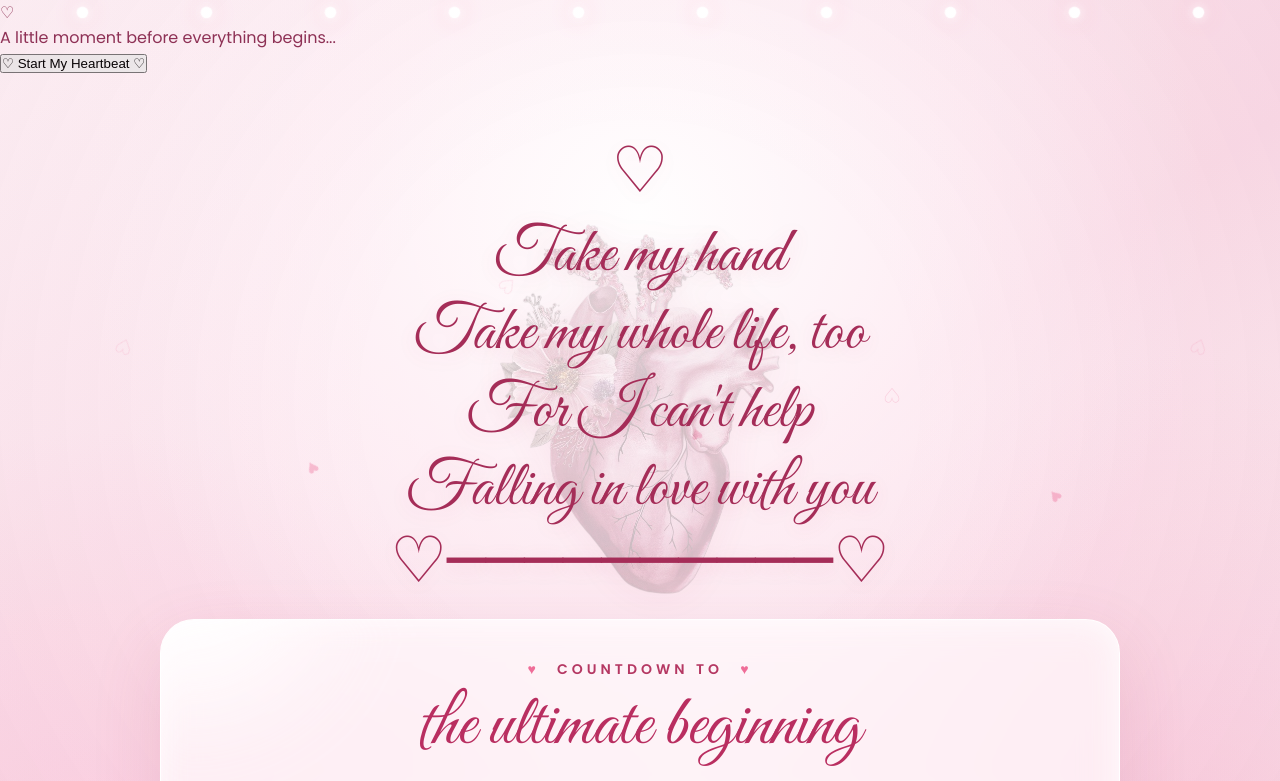
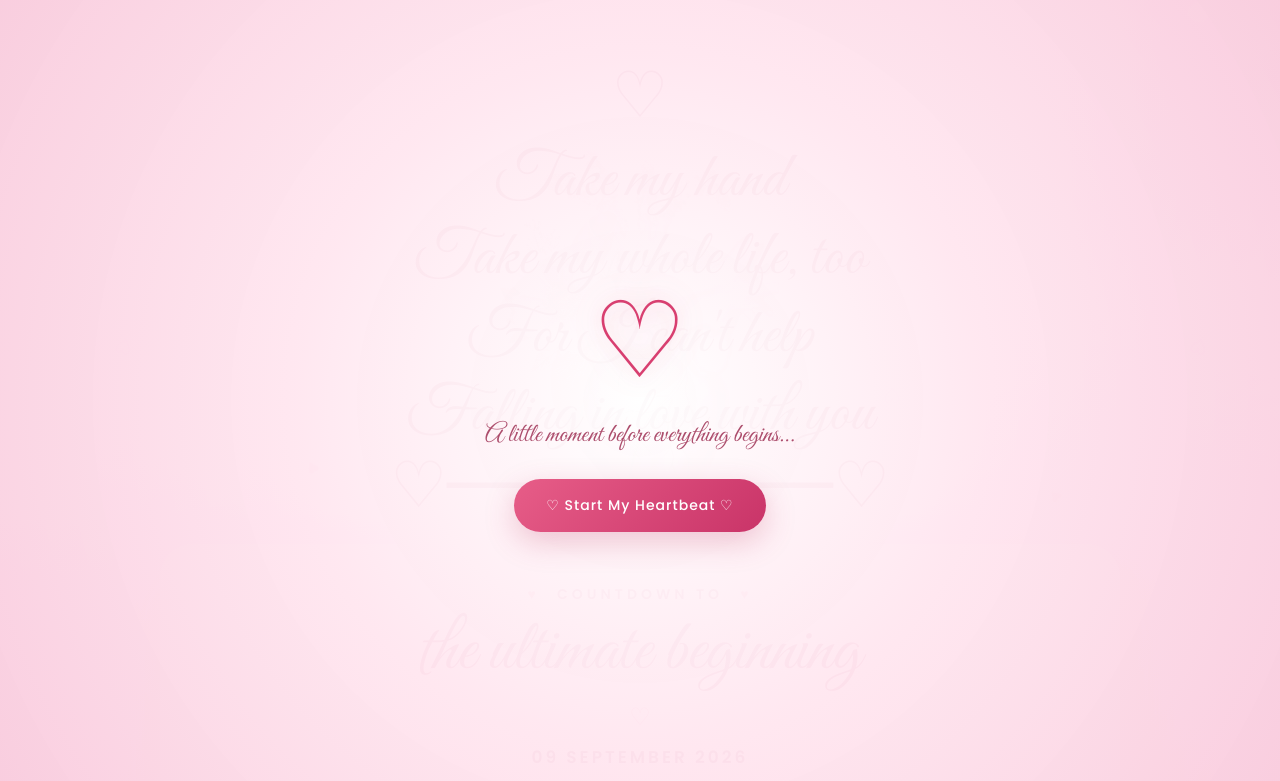
Before and after one commit to zihad202/the-ultimate-beginning, a plain HTML site: page index.html in a window 1280 px wide. Shown: the top 781 px of the page. Drawn offline with Linux system fonts and the light colour scheme.

Commit message:
Add romantic opening screen styles

```diff
--- a/style.css
+++ b/style.css
@@ -637,3 +637,252 @@ main,
     }
 
 }
+
+/* =================================
+   ROMANTIC OPENING SCREEN
+   ================================= */
+
+#openingScreen {
+    position: fixed;
+
+    inset: 0;
+
+    z-index: 99999;
+
+    display: flex;
+    align-items: center;
+    justify-content: center;
+
+    text-align: center;
+
+    background:
+        radial-gradient(
+            circle at center,
+            rgba(255,255,255,0.98) 0%,
+            rgba(255,231,240,0.97) 45%,
+            rgba(249,205,222,0.98) 100%
+        );
+
+    transition:
+        opacity 1s ease,
+        visibility 1s ease;
+}
+
+
+/* যখন website open হবে */
+
+#openingScreen.hide {
+    opacity: 0;
+    visibility: hidden;
+    pointer-events: none;
+}
+
+
+/* Content */
+
+.opening-content {
+    display: flex;
+    flex-direction: column;
+    align-items: center;
+
+    padding: 30px;
+
+    animation: openingAppear 1.5s ease;
+}
+
+
+/* Big romantic heart */
+
+.opening-heart {
+    font-size: 95px;
+
+    color: #d83f70;
+
+    margin-bottom: 8px;
+
+    animation: openingHeartbeat 1.4s ease-in-out infinite;
+
+    text-shadow:
+        0 0 20px rgba(216,63,112,0.25),
+        0 0 45px rgba(255,110,155,0.18);
+}
+
+
+/* Small romantic sentence */
+
+.opening-small {
+    max-width: 330px;
+
+    margin: 0 0 28px;
+
+    font-family: "Great Vibes", cursive;
+
+    font-size: 26px;
+
+    line-height: 1.25;
+
+    color: #a33a5c;
+
+    opacity: 0.9;
+}
+
+
+/* Start button */
+
+#startButton {
+
+    position: relative;
+
+    border: none;
+
+    outline: none;
+
+    cursor: pointer;
+
+    padding: 16px 32px;
+
+    border-radius: 50px;
+
+    font-family: Poppins, sans-serif;
+
+    font-size: 14px;
+
+    font-weight: 500;
+
+    letter-spacing: 1px;
+
+    color: white;
+
+    background:
+        linear-gradient(
+            135deg,
+            #e75d88,
+            #c93468
+        );
+
+    box-shadow:
+        0 10px 30px rgba(190,50,95,0.25),
+        0 0 0 0 rgba(230,80,125,0.35);
+
+    transition:
+        transform 0.3s ease,
+        box-shadow 0.3s ease;
+}
+
+
+/* Soft glowing ring */
+
+#startButton::before {
+
+    content: "";
+
+    position: absolute;
+
+    inset: -5px;
+
+    border-radius: inherit;
+
+    border: 1px solid rgba(220,70,115,0.35);
+
+    animation: buttonGlow 2s infinite;
+}
+
+
+/* Hover */
+
+#startButton:hover {
+
+    transform: translateY(-3px) scale(1.03);
+
+    box-shadow:
+        0 15px 40px rgba(190,50,95,0.32),
+        0 0 30px rgba(230,80,125,0.20);
+}
+
+
+/* Click */
+
+#startButton:active {
+
+    transform: scale(0.96);
+
+}
+
+
+/* Animations */
+
+@keyframes openingAppear {
+
+    from {
+        opacity: 0;
+        transform: translateY(20px);
+    }
+
+    to {
+        opacity: 1;
+        transform: translateY(0);
+    }
+
+}
+
+
+@keyframes openingHeartbeat {
+
+    0%, 100% {
+        transform: scale(1);
+    }
+
+    15% {
+        transform: scale(1.10);
+    }
+
+    30% {
+        transform: scale(1);
+    }
+
+    45% {
+        transform: scale(1.13);
+    }
+
+}
+
+
+@keyframes buttonGlow {
+
+    0% {
+        transform: scale(1);
+        opacity: 0.4;
+    }
+
+    50% {
+        transform: scale(1.08);
+        opacity: 0;
+    }
+
+    100% {
+        transform: scale(1.08);
+        opacity: 0;
+    }
+
+}
+
+
+/* Mobile */
+
+@media (max-width: 650px) {
+
+    .opening-heart {
+        font-size: 80px;
+    }
+
+    .opening-small {
+        font-size: 24px;
+        max-width: 290px;
+    }
+
+    #startButton {
+        padding: 15px 27px;
+        font-size: 13px;
+    }
+
+}
```
